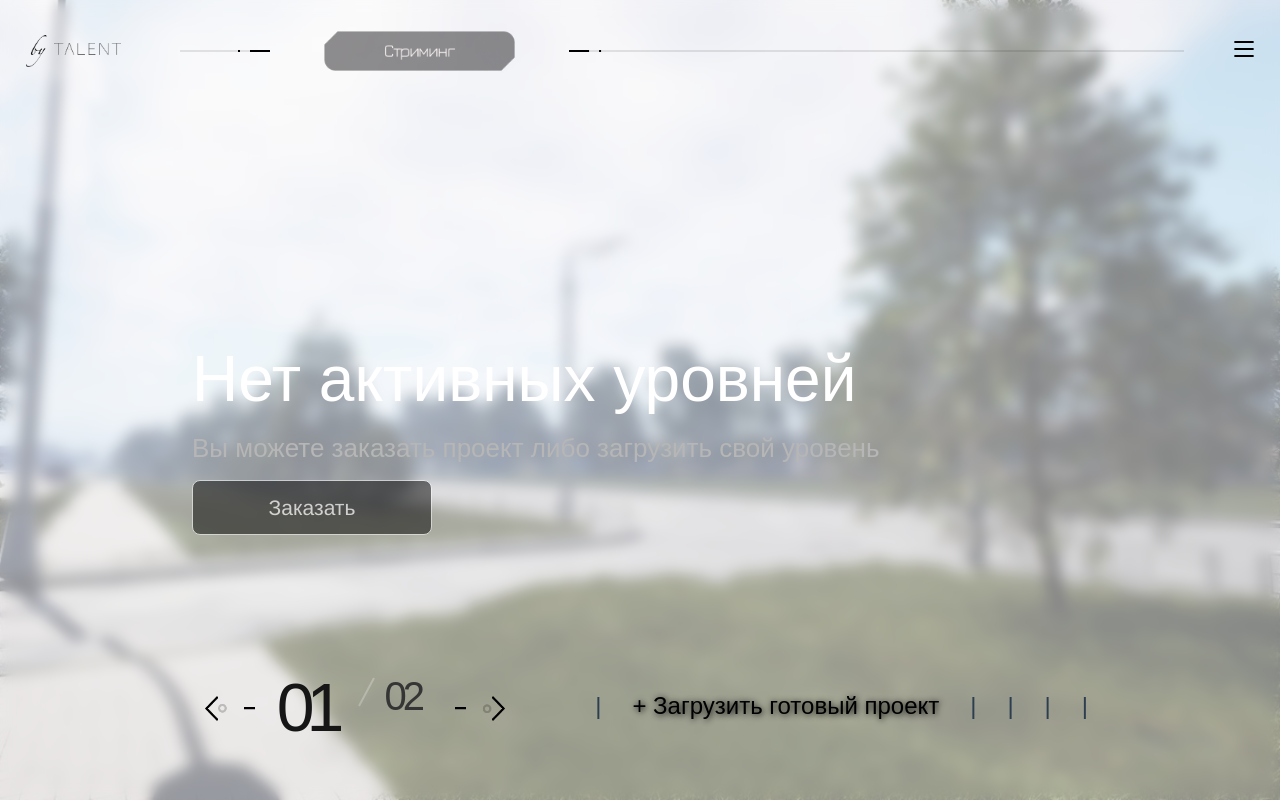
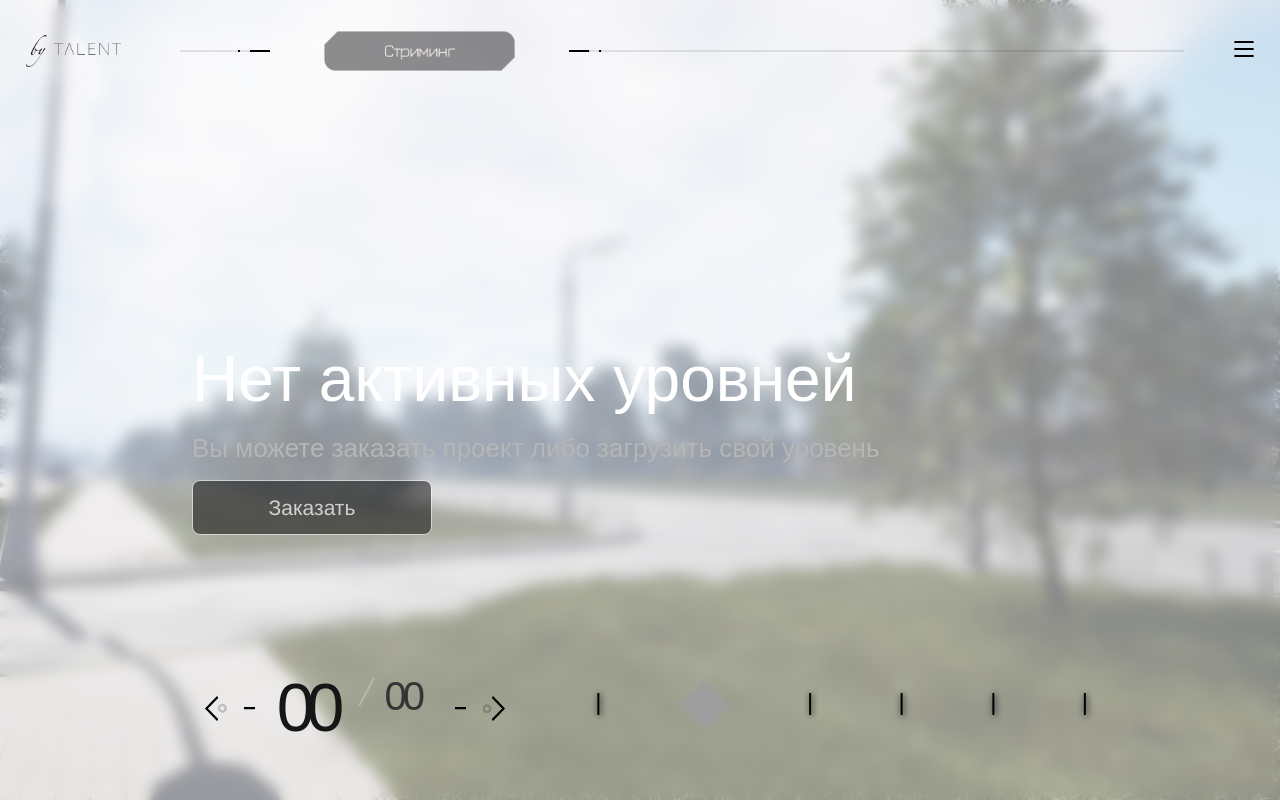
Before and after one commit to fedor11235/bytalent-front, a Vue app: page /streaming in a window 1280 px wide. Built offline with nearby package versions, Linux system fonts and the light colour scheme.

Commit message:
add footer design

```diff
--- a/src/components/common/FooterComponent.vue
+++ b/src/components/common/FooterComponent.vue
@@ -8,10 +8,17 @@
         }"
         @mouseover="leftArrowHover = true"
         @mouseleave="leftArrowHover = false"
-        @click="homeStore.secondPage = !homeStore.secondPage"
+        @click="handlerNextPage"
         alt="left arrow"
       ></div>
-      <div class="footer__page-one" :style="{ color: textPageOne }">
+      <div
+        v-if="typeof curentPages === 'number'"
+        class="footer__page-one"
+        :style="{ color: textPageOne }"
+      >
+        {{ "0" + curentPages }}
+      </div>
+      <div v-else class="footer__page-one" :style="{ color: textPageOne }">
         {{ homeStore.secondPage ? "02" : "01" }}
       </div>
       <div class="footer__page-up">
@@ -20,7 +27,9 @@
           src="@/assets/footer/slash.svg"
           alt="slash"
         />
-        <div class="footer__page-two" :style="{ color: textPageTwo }">02</div>
+        <div class="footer__page-two" :style="{ color: textPageTwo }">
+          {{ "0" + numberPages }}
+        </div>
       </div>
       <div
         class="footer__navigation_img"
@@ -29,17 +38,24 @@
         }"
         @mouseover="rightArrowHover = true"
         @mouseleave="rightArrowHover = false"
-        @click="homeStore.secondPage = !homeStore.secondPage"
+        @click="handlerNextPage"
         alt="left arrow"
       ></div>
     </div>
     <div class="footer__download">
-      <div>|</div>
       <div
-        v-if="homeStore.secondPage"
+        :style="{ color: textColor, textShadow: `1px 1px 6px ${textColor}` }"
+      >
+        |
+      </div>
+      <div
+        v-if="typeof curentPages === 'number'"
+        class="footer__download__cross"
+      ></div>
+      <div
+        v-else-if="homeStore.secondPage"
         @click="router.push({ name: 'new-lavel' })"
         class="footer__download_button"
-        :style="{ color: textColor, textShadow: `1px 1px 6px ${textColor}` }"
       >
         Новый уровень
       </div>
@@ -47,14 +63,29 @@
         v-else
         @click="homeStore.uploadProject = true"
         class="footer__download_button"
-        :style="{ color: textColor, textShadow: `1px 1px 6px ${textColor}` }"
       >
         + Загрузить готовый проект
       </div>
-      <div>|</div>
-      <div>|</div>
-      <div>|</div>
-      <div>|</div>
+      <div
+        :style="{ color: textColor, textShadow: `1px 1px 6px ${textColor}` }"
+      >
+        |
+      </div>
+      <div
+        :style="{ color: textColor, textShadow: `1px 1px 6px ${textColor}` }"
+      >
+        |
+      </div>
+      <div
+        :style="{ color: textColor, textShadow: `1px 1px 6px ${textColor}` }"
+      >
+        |
+      </div>
+      <div
+        :style="{ color: textColor, textShadow: `1px 1px 6px ${textColor}` }"
+      >
+        |
+      </div>
     </div>
   </div>
 </template>
@@ -69,9 +100,12 @@ const homeStore = useHomeStore();
 
 const props = defineProps<{
   theme?: "light";
+  numberPages?: number;
+  curentPages?: number;
 }>();
 
 const theme = toRef(props, "theme");
+const curentPages = toRef(props, "curentPages");
 
 const leftArrowHover = ref(false);
 const rightArrowHover = ref(false);
@@ -127,6 +161,11 @@ const rightArrowImg = computed(() => {
     return "right-arrow.svg";
   }
 });
+
+function handlerNextPage() {
+  if (typeof curentPages.value === "number") return;
+  homeStore.secondPage = !homeStore.secondPage;
+}
 </script>
 
 <style lang="scss" scoped>
@@ -158,6 +197,14 @@ const rightArrowImg = computed(() => {
     display: flex;
     justify-content: space-between;
     width: 55%;
+    &__cross {
+      background-image: url(http://localhost:8080/img/cross.2af0edda.svg);
+      height: 35px;
+      width: 35px;
+      cursor: pointer;
+      background-size: cover;
+      transform: rotate(45deg);
+    }
     div {
       text-align: center;
       cursor: pointer;
--- a/src/views/AppView.vue
+++ b/src/views/AppView.vue
@@ -35,7 +35,7 @@
         @switch="homeStore.infoPage = !homeStore.infoPage"
       />
       <ContentComponent />
-      <FooterComponent />
+      <FooterComponent :numberPages="2" />
     </div>
   </div>
 </template>
--- a/src/views/HomeView.vue
+++ b/src/views/HomeView.vue
@@ -35,7 +35,7 @@
         @switch="homeStore.infoPage = !homeStore.infoPage"
       />
       <ContentComponent />
-      <FooterComponent />
+      <FooterComponent :numberPages="2" />
     </div>
   </div>
 </template>
--- a/src/views/StreamingView.vue
+++ b/src/views/StreamingView.vue
@@ -26,7 +26,7 @@
         @switch="homeStore.infoPage = !homeStore.infoPage"
       />
       <ContentComponent />
-      <FooterComponent theme="light" />
+      <FooterComponent theme="light" :curentPages="0" :numberPages="0" />
     </div>
   </div>
 </template>
```
Also changed, not shown: .eslintrc.js, src/assets/footer/cross.svg (added).
